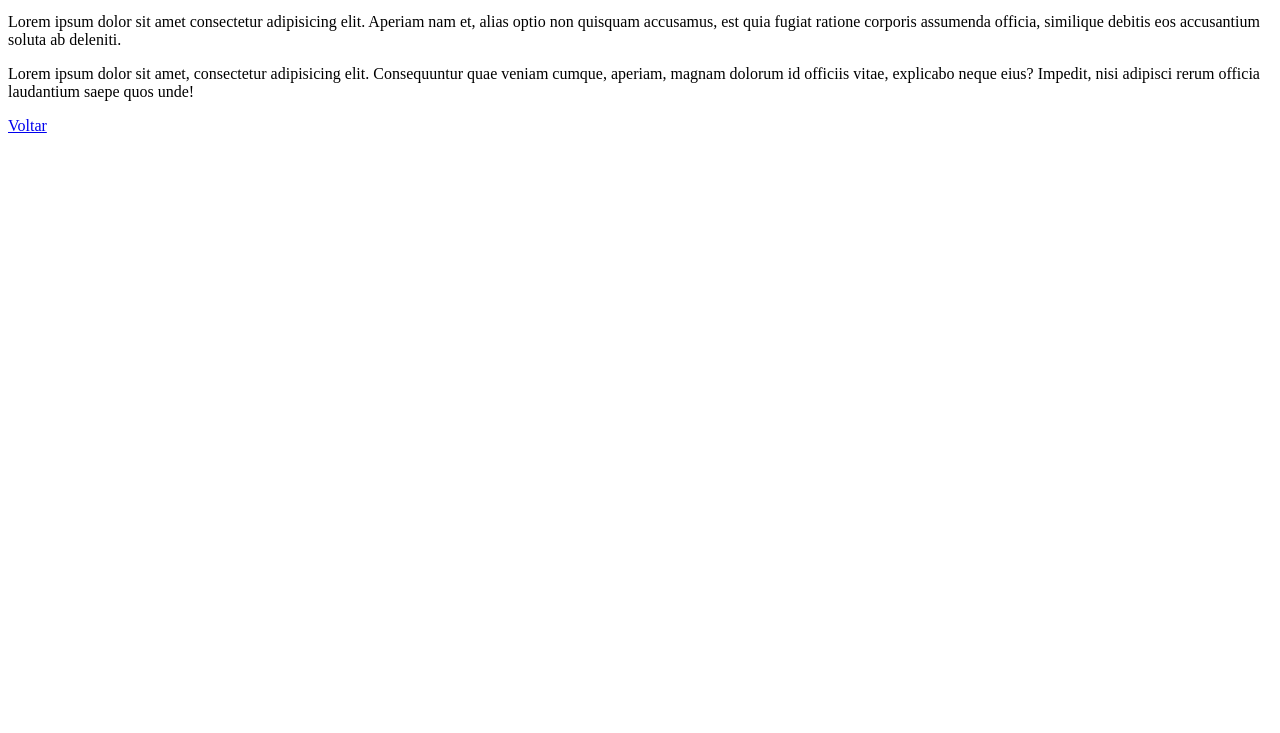
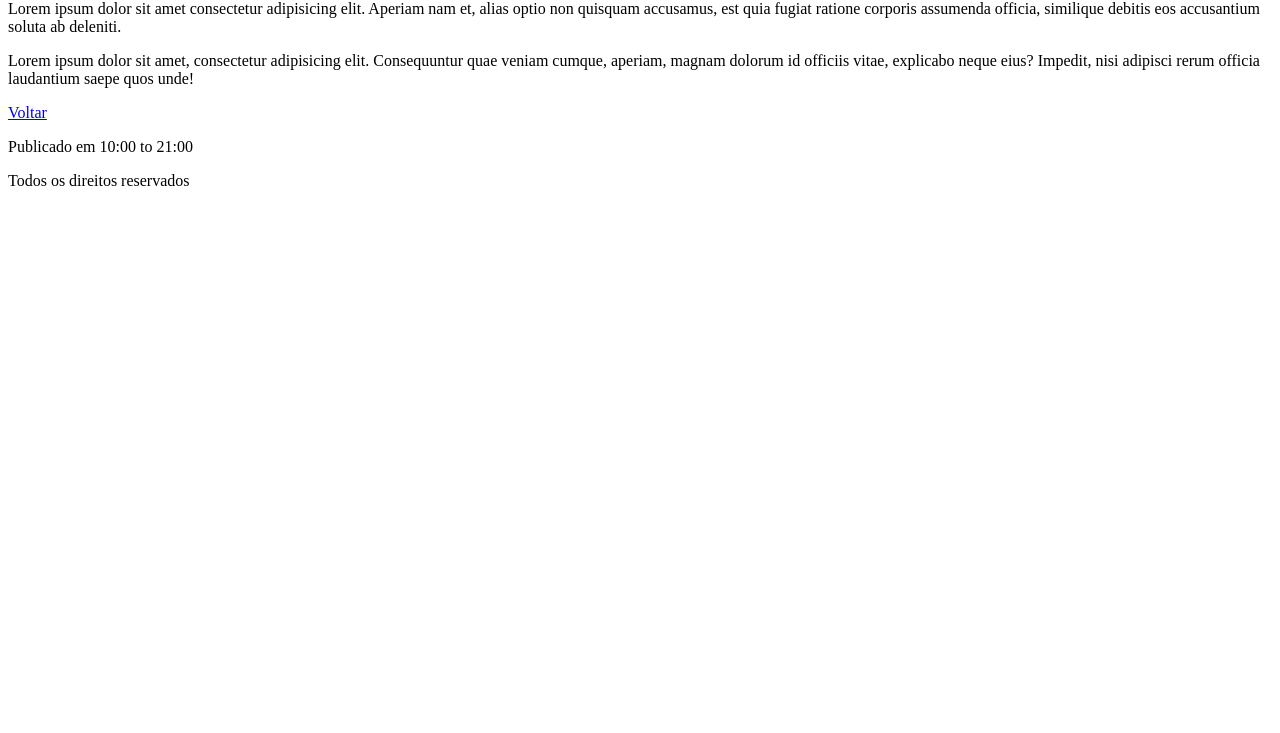
Before and after one commit to coelhostu/blog, a plain HTML site: page artigo-1.html in a window 1280 px wide. Shown: the part 67-800 px from the top of the page. Drawn offline with Linux system fonts and the light colour scheme.

Commit message:
Atualizacoes no html

```diff
--- a/artigo-1.html
+++ b/artigo-1.html
@@ -6,11 +6,22 @@
         <title>Blog - Artigo -1</title>
     </head>
     <body>
-        <h1>Artigo 1</h1>
-        <p>Lorem ipsum dolor sit amet consectetur adipisicing elit. Aperiam nam et, alias optio non quisquam accusamus, est quia fugiat ratione corporis assumenda officia, similique debitis eos accusantium soluta ab deleniti.</p>
-        <p>Lorem ipsum dolor sit amet, consectetur adipisicing elit. Consequuntur quae veniam cumque, aperiam, magnam dolorum id officiis vitae, explicabo neque eius? Impedit, nisi adipisci rerum officia laudantium saepe quos unde!</p>
-
-        <a href="/" >Voltar</a>
+        <main>
+            <article>
+                <h1>Artigo 1</h1>
+                <p>Lorem ipsum dolor sit amet consectetur adipisicing elit. Aperiam nam et, alias optio non quisquam accusamus, est quia fugiat ratione corporis assumenda officia, similique debitis eos accusantium soluta ab deleniti.</p>
+                <p>Lorem ipsum dolor sit amet, consectetur adipisicing elit. Consequuntur quae veniam cumque, aperiam, magnam dolorum id officiis vitae, explicabo neque eius? Impedit, nisi adipisci rerum officia laudantium saepe quos unde!</p>
+            </article>
+            <nav>
+                <a href="/">Voltar</a>
+            </nav>
+            <footer>
+                <p>Publicado em <time>10:00</time> to <time>21:00</time></p>
+            </footer>
+        </main>
+        <footer>
+            <p>Todos os direitos reservados </p>
+        </footer>
     <!-- <a href="https://www.tudogostoso.com.br/receita/2462-strogonoff-de-frango.html"> Receita completa!! </a>-->
     </body>
-    </html>
+</html>
```
Also changed, not shown: artigo-2.html (+9 -4 lines), artigo-3.html (+14 -4 lines).
